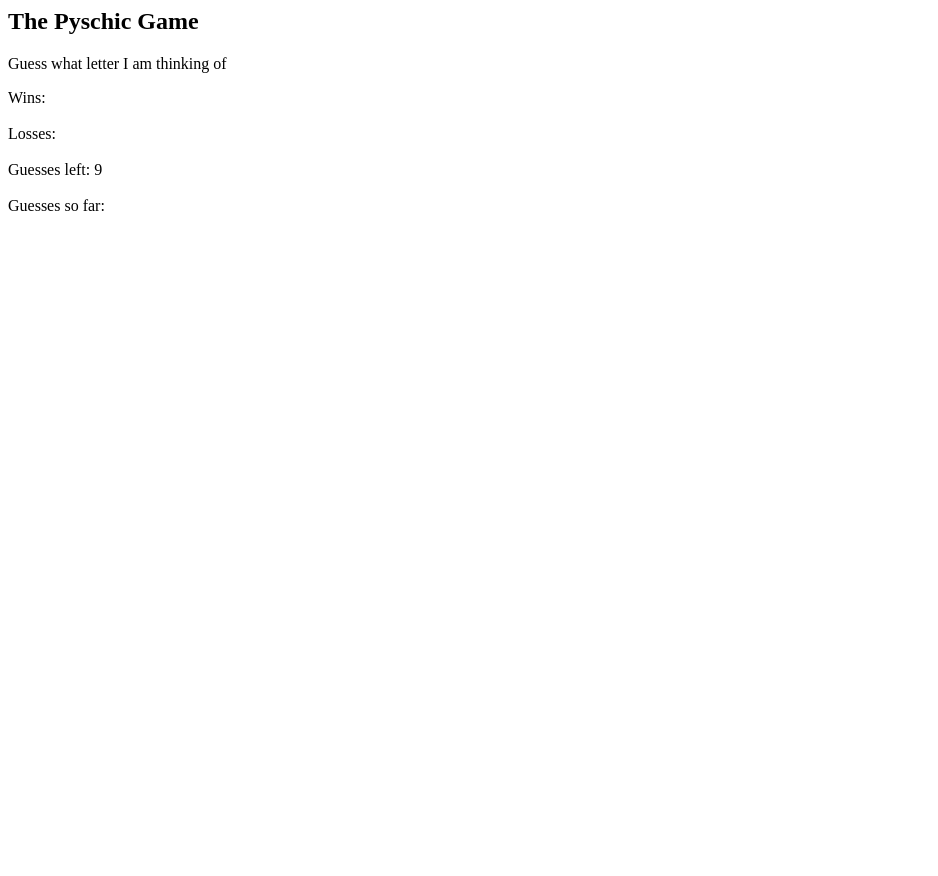
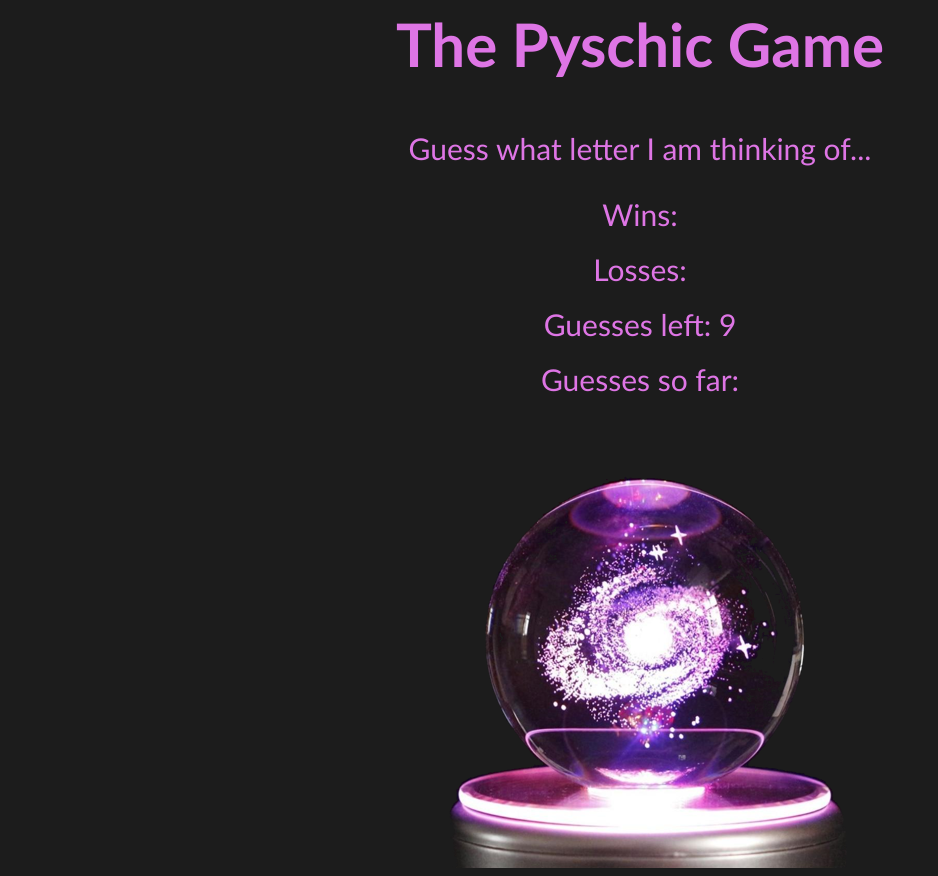
Before and after one commit to Inshiraah/Physic-Game, a plain HTML site: page index.html in a window 1280 px wide. Shown: the whole page, without its empty margins (0-938 px from the left). Before the commit the page ends 800 px from the top, so only its background shows below. Drawn offline with Linux system fonts and the light colour scheme.

Commit message:
Added Css elements

```diff
--- a/assets/css/style.css
+++ b/assets/css/style.css
@@ -0,0 +1,19 @@
+body {
+    background-color: rgb(28, 28, 28);
+    color: rgb(222, 117, 229);
+    font-family: 'Trebuchet MS', 'Lucida Sans Unicode', 'Lucida Grande', 'Lucida Sans', Arial, sans-serif;
+    text-align: center;
+
+
+}
+
+#heading-custom {
+    font-size: 60px;
+}
+
+p {
+    font-size: 30px;
+}
+span {
+    font-size: 30px;
+}
--- a/index.html
+++ b/index.html
@@ -2,11 +2,12 @@
     <head>
         <title>Psychic Game - Guess the letter </title>
         <script type= "text/javascript" src= "assets/javascript/game.js"></script>
+        <link rel = "stylesheet" href= "assets/css/style.css">
     </head>
     <body>
-        <h2>The Pyschic Game</h2>
+        <h2 id="heading-custom">The Pyschic Game</h2>
         <p>
-            Guess what letter I am thinking of
+            Guess what letter I am thinking of...
         </p>
         <span>Wins:</span><span id="wins"></span>
         <br>
@@ -18,6 +19,7 @@
         <br>
         </br>
         <span>Guesses so far: </span><span id="GuessesMade"></span>
-
+        <br>
+        <img src="assets/images/crystal.PNG">
     </body>
 </html>
```
Also changed, not shown: assets/images/crystal.PNG (added).
